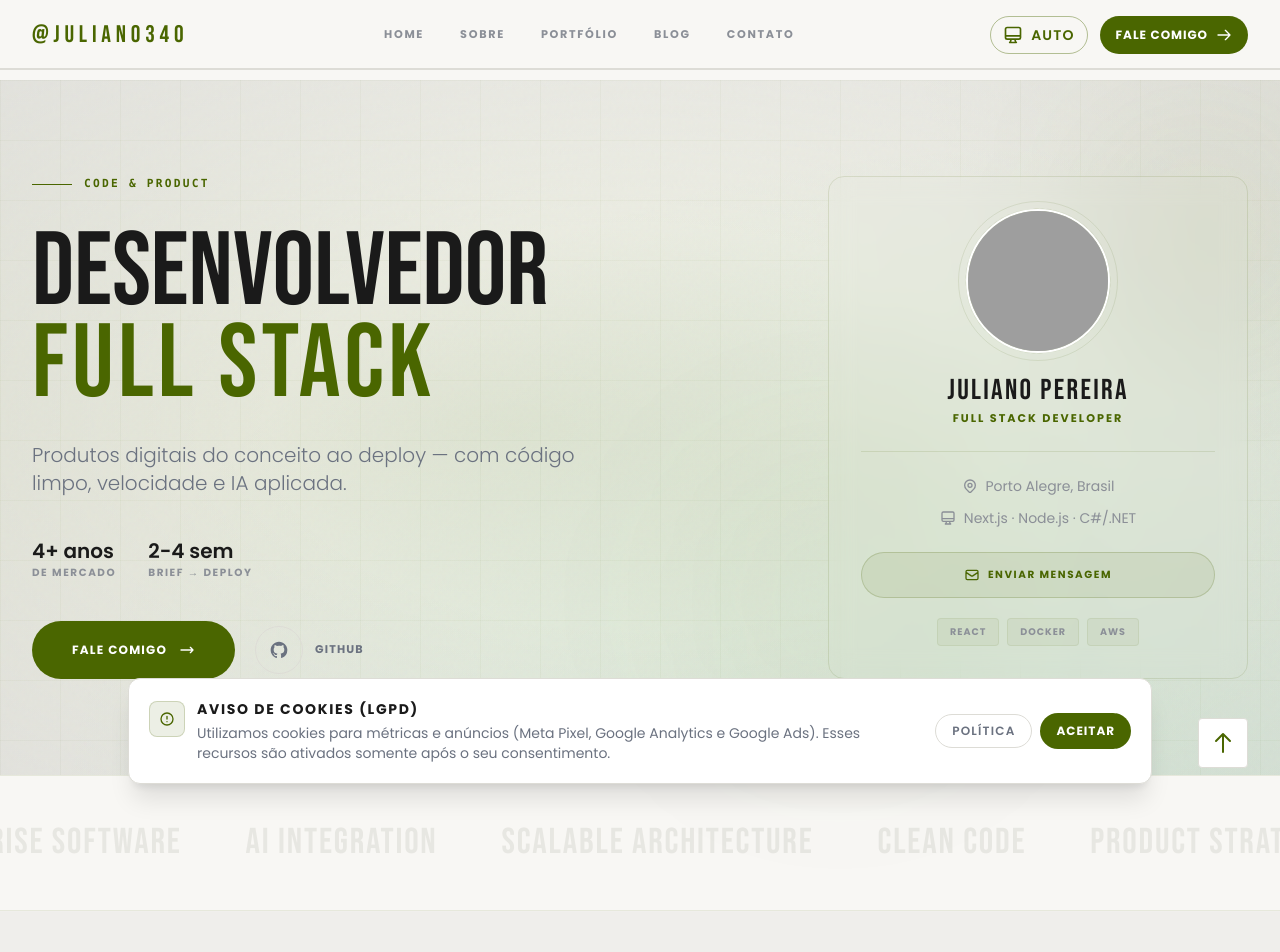
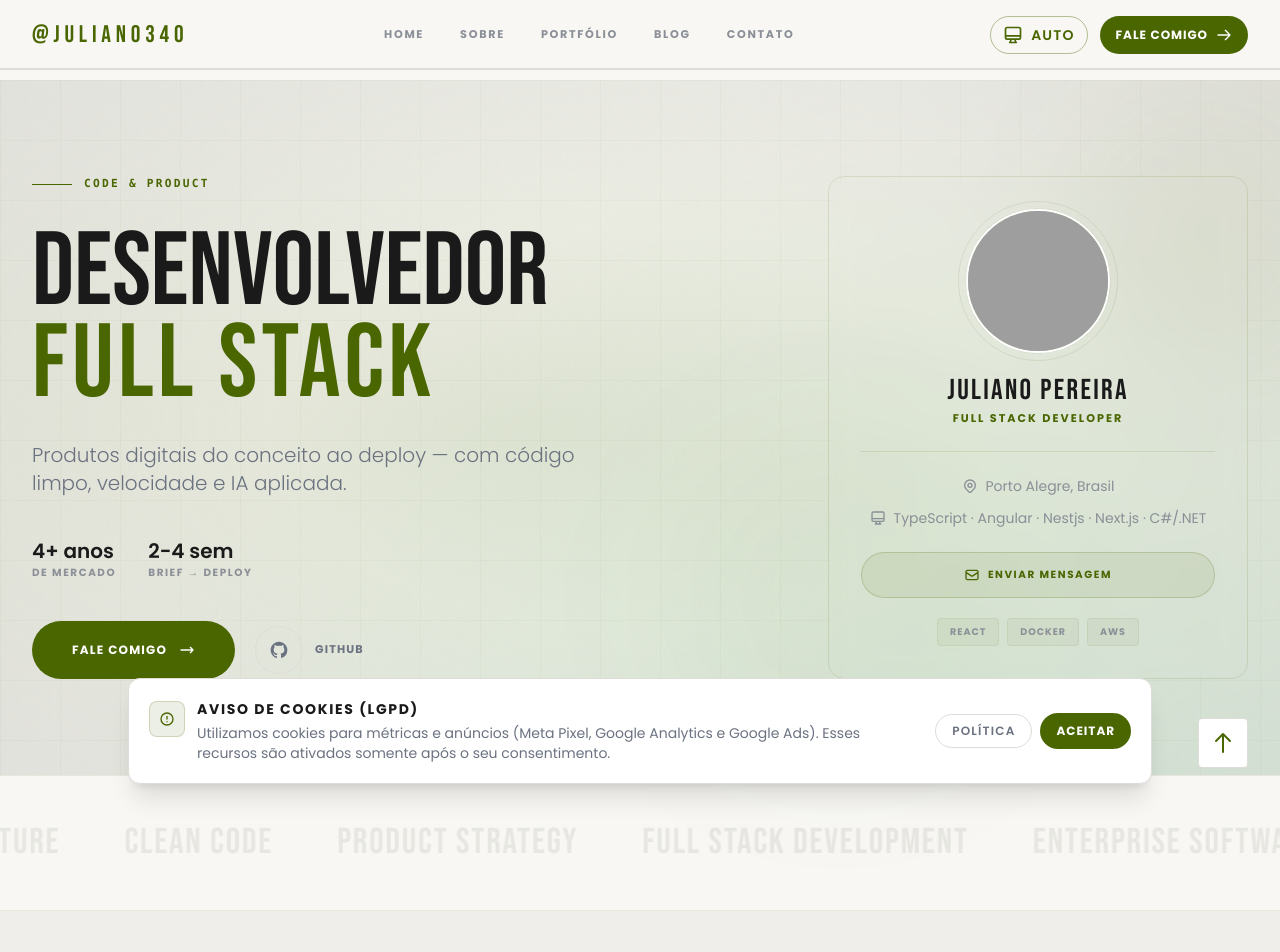
Before and after one commit to juliano340/site-vercel, a Next.js app: page /components/HeroSectionView in a window 1280 px wide. Shown: the top 952 px of the page. Built offline with nearby package versions, Linux system fonts and the light colour scheme; grey boxes are pictures that could not be loaded.

Commit message:
fix: make hero marquee scroll consistently on desktop

```diff
--- a/src/pages/components/HeroSectionView.js
+++ b/src/pages/components/HeroSectionView.js
@@ -213,7 +213,7 @@ const HeroSectionView = () => {
                     <svg className="w-4 h-4 flex-shrink-0" fill="none" stroke="currentColor" viewBox="0 0 24 24">
                       <path strokeLinecap="round" strokeLinejoin="round" strokeWidth={2} d="M9.75 17L9 20l-1 1h8l-1-1-.75-3M3 13h18M5 17h14a2 2 0 002-2V5a2 2 0 00-2-2H5a2 2 0 00-2 2v10a2 2 0 002 2z" />
                     </svg>
-                    Next.js · Node.js · C#/.NET
+                    TypeScript · Angular · Nestjs · Next.js · C#/.NET
                   </div>
                 </div>
 
@@ -267,8 +267,9 @@ const HeroSectionView = () => {
 
       {/* Marquee */}
       <div className="border-y py-10 overflow-hidden" style={{ borderColor: 'rgba(var(--accent-rgb), 0.1)' }}>
-        <div className="marquee-track flex gap-16 whitespace-nowrap">
-          {[
+        <div className="marquee-track flex gap-12 sm:gap-16 whitespace-nowrap w-max">
+          {Array.from({ length: 4 }).map((_, copyIndex) =>
+            [
               'Enterprise Software',
               'AI Integration',
               'Scalable Architecture',
@@ -277,7 +278,7 @@ const HeroSectionView = () => {
               'Full Stack Development',
             ].map((text, i) => (
               <span
-              key={i}
+                key={`${copyIndex}-${i}`}
                 style={{
                   fontFamily: "'Bebas Neue', sans-serif",
                   fontSize: 'clamp(1.5rem, 4vw, 2.25rem)',
@@ -288,28 +289,8 @@ const HeroSectionView = () => {
               >
                 {text}
               </span>
-          ))}
-          {[
-            'Enterprise Software',
-            'AI Integration',
-            'Scalable Architecture',
-            'Clean Code',
-            'Product Strategy',
-            'Full Stack Development',
-          ].map((text, i) => (
-            <span
-              key={`dup-${i}`}
-              style={{
-                fontFamily: "'Bebas Neue', sans-serif",
-                fontSize: 'clamp(1.5rem, 4vw, 2.25rem)',
-                color: 'var(--color-border)',
-                letterSpacing: '0.05em',
-                opacity: 0.6,
-              }}
-            >
-              {text}
-            </span>
-          ))}
+            ))
+          )}
         </div>
       </div>
 
@@ -319,7 +300,8 @@ const HeroSectionView = () => {
           100% { transform: translateX(-50%); }
         }
         .marquee-track {
-          animation: marquee-scroll 35s linear infinite;
+          animation: marquee-scroll 25s linear infinite;
+          will-change: transform;
         }
         @media (prefers-reduced-motion: reduce) {
           .marquee-track {
```
Lines whose indentation alone changed are shown as unchanged.
